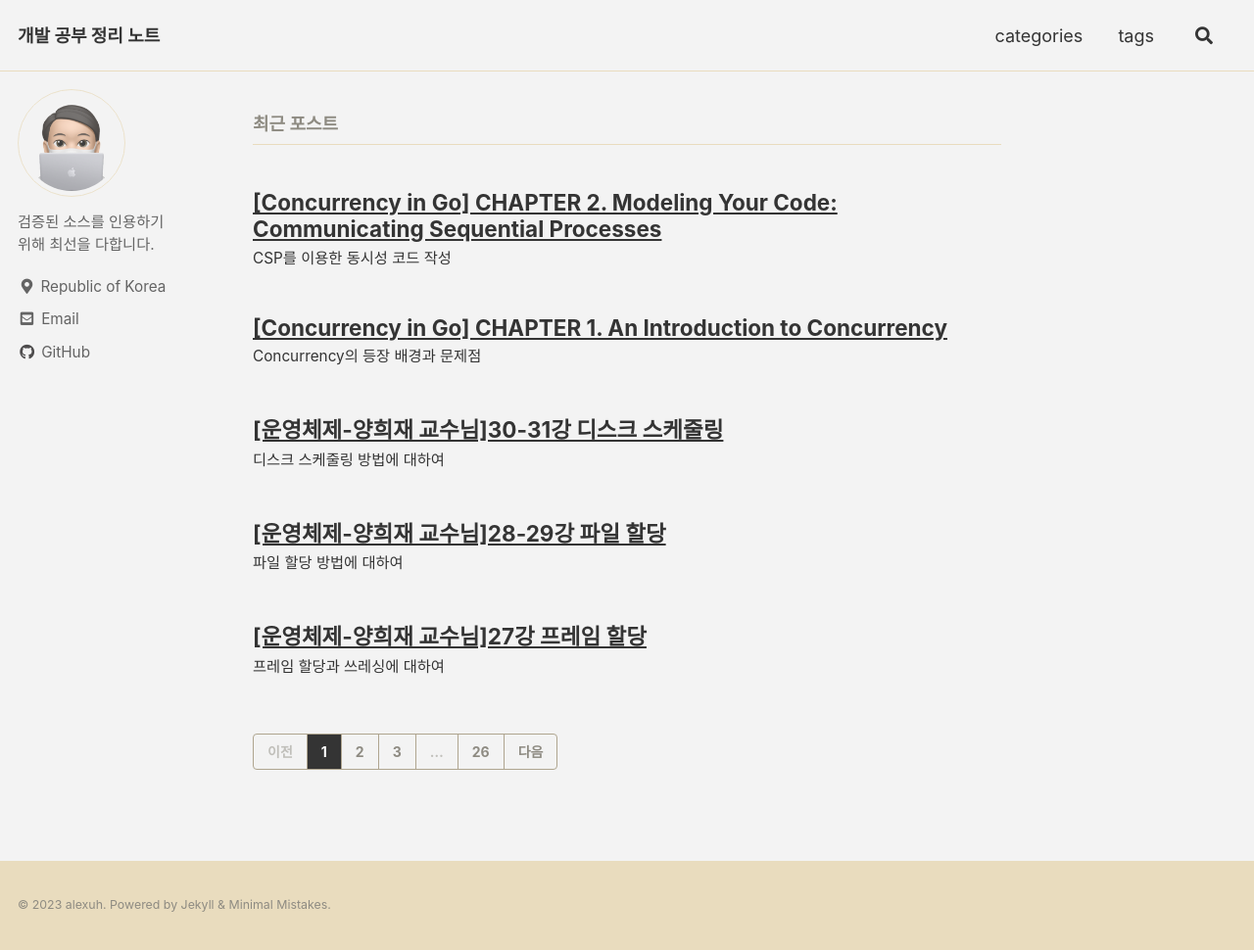
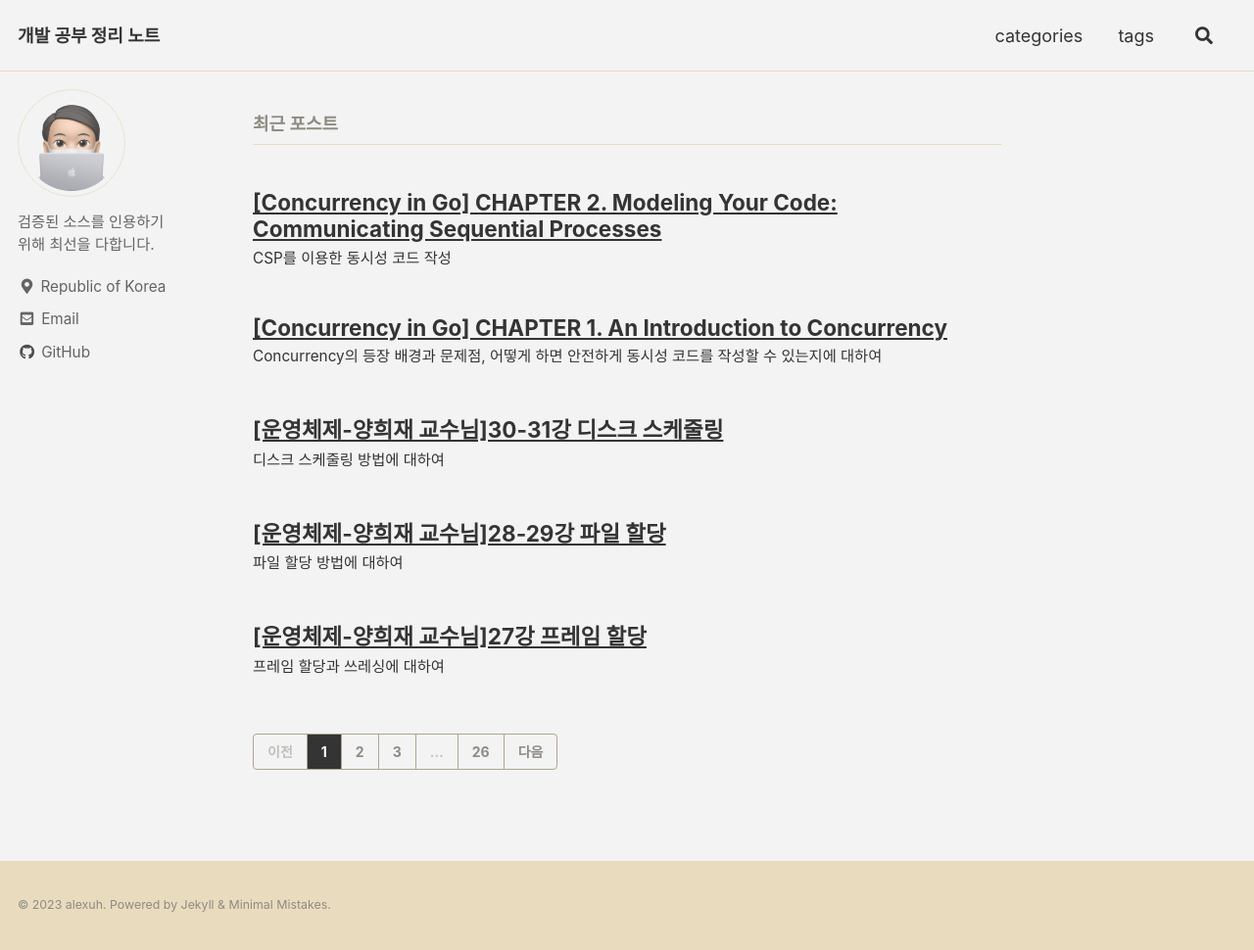
Before and after one commit to alexuhn/alexuhn.github.io-old, a Jekyll site: the page built from index.html, in a window 1280 px wide and 970 px high. Shown: the whole window at 98% size. Built offline with Jekyll 4.4.1, drawn with Linux system fonts in a browser that asks for light colours; cached includes are drawn as plain includes; some web fonts are replaced; the list of posts is cut into pages by our own code.

Commit message:
Update 2023-06-24-CHAPTER-1-An-Introduction-to-Concurrency.md

```diff
--- a/_posts/book_notes/Concurrency_in_Go/2023-06-24-CHAPTER-1-An-Introduction-to-Concurrency.md
+++ b/_posts/book_notes/Concurrency_in_Go/2023-06-24-CHAPTER-1-An-Introduction-to-Concurrency.md
@@ -1,6 +1,6 @@
 ---
 title: "[Concurrency in Go] CHAPTER 1. An Introduction to Concurrency"
-excerpt: "Concurrency의 등장 배경과 문제점"
+excerpt: "Concurrency의 등장 배경과 문제점, 어떻게 하면 안전하게 동시성 코드를 작성할 수 있는지에 대하여"
 categories:
   - book_notes
 tags:
```
